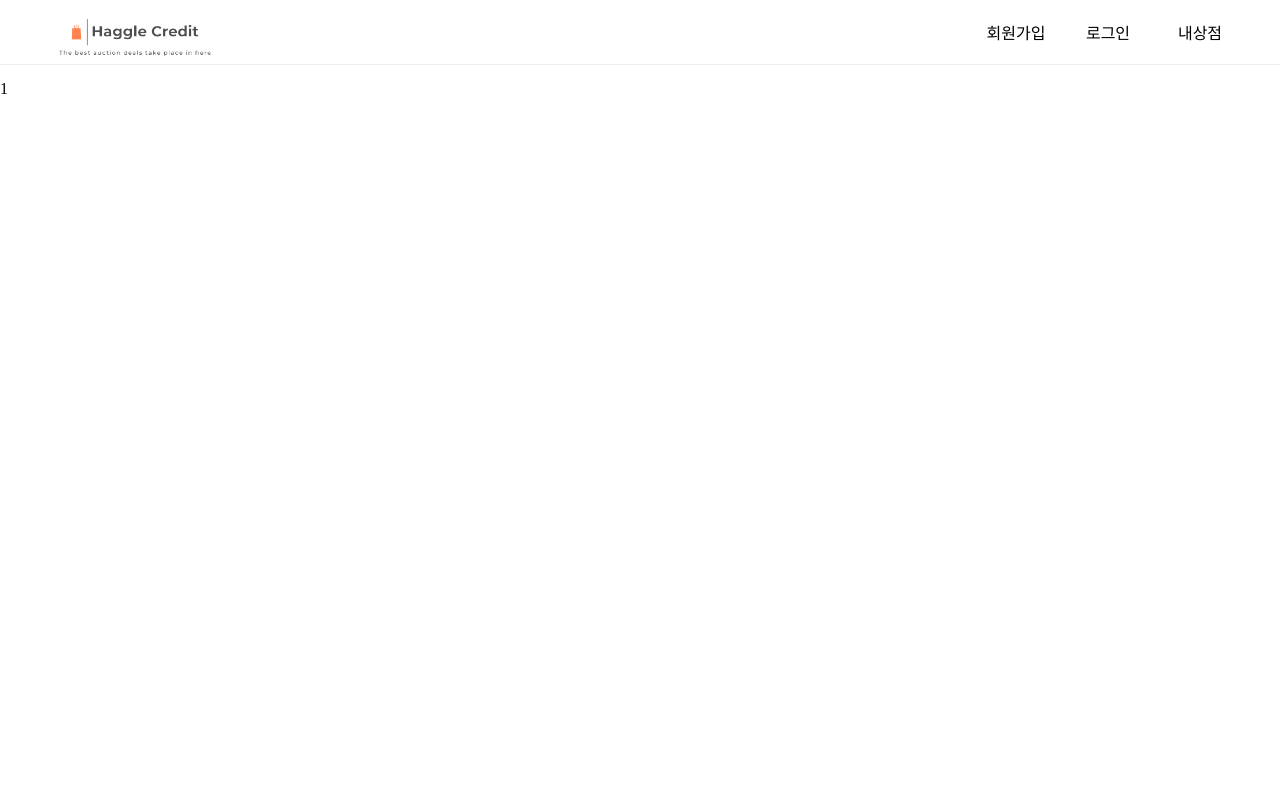
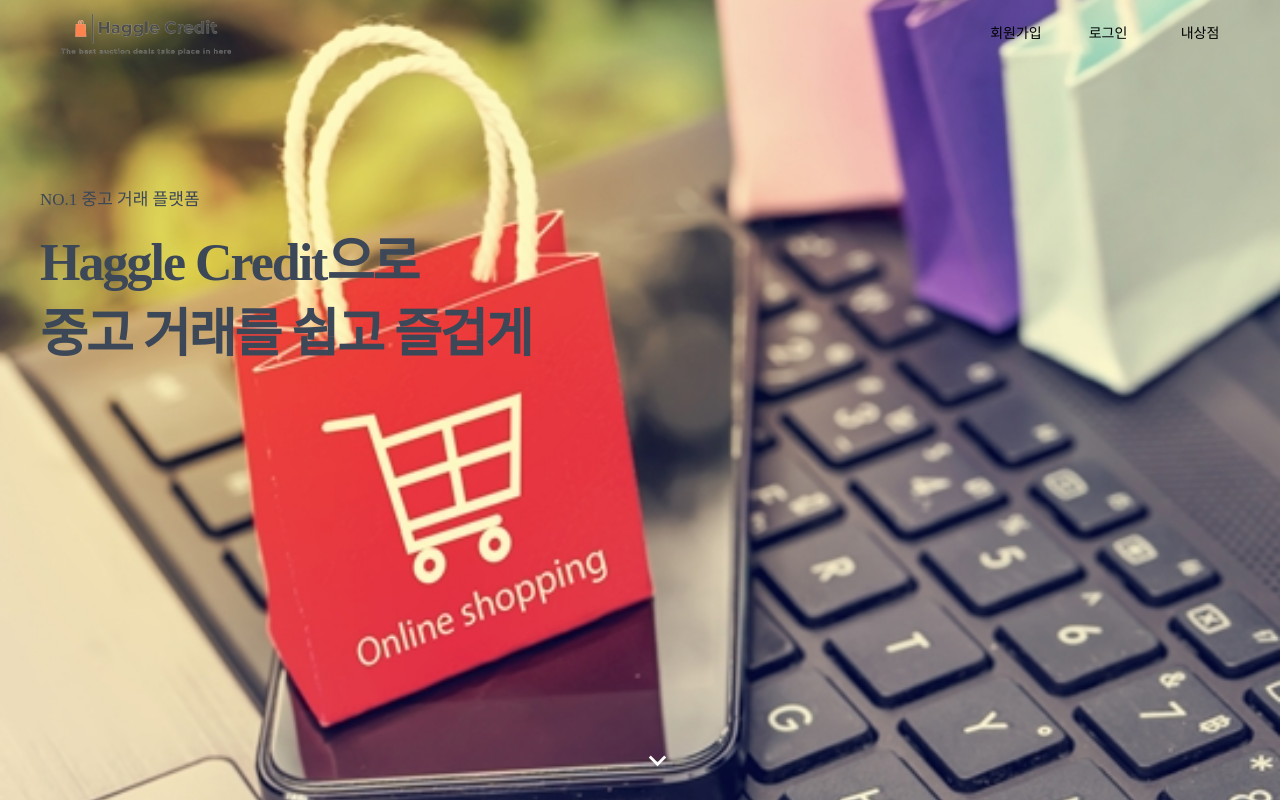
Before and after one commit to Lee-sungheon/Haggle-Credit, a React (Create React App) app in the folder frontend/: page / in a window 1280 px wide. Shown: the top 802 px of the page. Built offline with nearby package versions, Linux system fonts and the light colour scheme; the HTML template or start-up script is replaced by a standard one.

Commit message:
feat:📝description page develop

```diff
--- a/frontend/src/App.tsx
+++ b/frontend/src/App.tsx
@@ -5,7 +5,7 @@ import { PersistGate } from "redux-persist/integration/react";
 import { ThemeProvider } from "styled-components";
 import store from "./common/store";
 import Header from "./components/navigation/Header";
-import Home from "./page/home/Home";
+import IndexPage from "./page/home/IndexPage";
 import { theme } from "./styles/theme";
 
 const persistor = persistStore(store);
@@ -18,7 +18,7 @@ const App = () => {
           <PersistGate loading={null} persistor={persistor}>
             <Header />
             <Switch>
-              <Route exact path="/" component={Home} />
+              <Route exact path="/" component={IndexPage} />
             </Switch>
           </PersistGate>
         </Provider>
--- a/frontend/src/common/createReducer.ts
+++ b/frontend/src/common/createReducer.ts
@@ -3,6 +3,7 @@ export type Handlers<T> = {
 };
 
 export function createReducer<S>(initialState:S, handlerMap: Handlers<S>) {
+  // tslint:disable-next-line: only-arrow-functions
   return function (state: S = initialState, action: any ) {
     const handler = handlerMap[action.type];
     if (handler) return handler(state, action);
--- a/frontend/src/components/navigation/Header.tsx
+++ b/frontend/src/components/navigation/Header.tsx
@@ -1,4 +1,5 @@
 import { Link } from "react-router-dom";
+import { useEffect, useRef } from "react";
 import styled from "styled-components";
 
 const Container = styled.div`
@@ -6,12 +7,12 @@ const Container = styled.div`
   height: 64px;
   position: fixed;
   top: 0;
-  background-color: ${({ theme }) => theme.color.background};
+  /* background-color: ${({ theme }) => theme.color.background}; */
   z-index: 7;
   font-family: Spoqa Han Sans,Sans-serif;
   color: #3c4758;
   display: block;
-  border-bottom: 1px solid rgb(238, 238, 238);
+  opacity: 1;
 `;
 
 const HeaderContainer = styled.div`
@@ -27,7 +28,7 @@ const HeaderContainer = styled.div`
 
 const LogoBox = styled.div`
   visibility: visible;
-  height: 40px;
+  height: 52px;
   cursor: pointer;
   z-index: 2;
 `;
@@ -50,20 +51,42 @@ const Menu = styled.div`
 const StyledLink = styled(Link).attrs(()=>({}))`
   color: ${({ theme }) => theme.color.text};
   text-decoration: none;
+  font-size: 14px;
   :hover {
     font-weight: 900;
   }
 `;
 
 const Header = () => {
+  const navRef = useRef<HTMLDivElement>(null);
+  useEffect(() => {
+    function myFunction() {
+      if (null !== navRef.current) {
+        if (window.pageYOffset > 0) {
+          navRef.current.style.backgroundColor = "white";
+          navRef.current.style.boxShadow = "0 4px 8px 0 rgb(0 0 0 / 4%)";
+        } else {
+          navRef.current.style.backgroundColor = "inherit";
+          navRef.current.style.boxShadow = "none";
+        };
+      };
+    };
+    window.addEventListener('scroll', function() {
+      myFunction();
+    });
+    return window.removeEventListener('scroll', function() {
+      myFunction();
+    });
+  }, [navRef])
+
   return (
-    <Container>
+    <Container ref={navRef}>
       <HeaderContainer>
         <LogoBox >
           <Link to={"/home"}>
             <img
               src={"../images/logo.png"}
-              style={{ height: "52px", marginRight: "10px" }}
+              style={{ height: "58px", marginRight: "10px" }}
               alt="logo"
             />
           </Link>
--- /dev/null
+++ b/frontend/src/page/home/IndexPage.tsx
@@ -0,0 +1,140 @@
+import KeyboardArrowDownIcon from '@material-ui/icons/KeyboardArrowDown';
+import { time } from 'node:console';
+import { useEffect, useRef } from "react";
+import styled from "styled-components";
+
+const Container = styled.div`
+  width: 100%;
+  height: 100vh;
+  object-fit: cover;
+  background: url(../images/banner.jpg);
+  background-size: cover;
+  background-position: 50%;
+`;
+
+const ChevronIcon = styled(KeyboardArrowDownIcon).attrs(()=>({
+}))`
+  position: absolute;
+  bottom: 23px;
+  left: 50%;
+  color: ${({ theme }) => theme.color.background};
+  width: 32px;
+  height: 32px;
+  transform: translate3d(-50%,0,0);
+  cursor: pointer;
+  animation-name: move;
+  animation-duration: 1s;
+  animation-iteration-count: infinite;
+  @keyframes move {
+    from {
+    }
+    to {
+      bottom: 15px;
+    }
+  }
+`;
+
+const ContentBox = styled.div`
+  position: absolute;
+  left: 40px;
+  top: 168px;
+`;
+
+const SubText = styled.p`
+  font-size: 17px;
+  font-weight: 500;
+  color: ${({ theme }) => theme.color.grey_text};
+  animation-duration: .8s;
+  animation-name: move;
+  animation-fill-mode: forwards;
+  opacity: 0;
+  @keyframes move {
+    from {
+      transform: translate3d(0,20px,0)
+    }
+    to {
+      transform: translate3d(0,0,0);
+      opacity: 1
+    }
+  }
+`;
+
+const MainText = styled.h2`
+  font-size: 52px;
+  margin: 0;
+  line-height: 72px;
+  font-weight: 700;
+  letter-spacing: -2px;
+  color: ${({ theme }) => theme.color.grey_text};
+  animation-duration: .8s;
+  animation-delay: .15s;
+  animation-name: move;
+  animation-fill-mode: forwards;
+  opacity: 0;
+  @keyframes move {
+    from {
+      transform: translate3d(0,20px,0)
+    }
+    to {
+      transform: translate3d(0,0,0);
+      opacity: 1
+    }
+  }
+`;
+
+const AboutContainer = styled.div`
+  padding-top: 90px;
+  width: 100%;
+  height: 100vh;
+`;
+
+const AboutContent = styled.div`
+  display: none;
+`;
+
+const IndexPage = () => {
+  const aboutRef = useRef<HTMLDivElement>(null);
+  useEffect(()=>{
+    window.onbeforeunload = () => {
+      window.scrollTo(0, 0);
+    };
+    console.log("ref" + Date.now());
+    function myFunction() {
+      if (null !== aboutRef.current) {
+        if (window.pageYOffset > 100){
+          aboutRef.current.style.display = "block";
+        }
+      }
+    }
+    window.onscroll = () => {
+      myFunction();
+    };
+  }, []);
+
+  const scrollToBottom = () => {
+    window.scrollTo({top: window.innerHeight, behavior:'smooth'});
+  };
+
+  return (
+    <>
+      <Container>
+        <ChevronIcon style={{ fontSize: 35 }} onClick={scrollToBottom} />
+        <ContentBox >
+          <SubText>NO.1 중고 거래 플랫폼</SubText>
+          <MainText> Haggle Credit으로 <br/> 중고 거래를 쉽고 즐겁게 </MainText>
+        </ContentBox>
+      </Container>
+      <AboutContainer>
+        <AboutContent ref={aboutRef}>
+          <MainText style={{textAlign: 'center'}}> Haggle Credit은 </MainText>
+          <SubText style={{textAlign: 'center'}}>
+            <br />경매 시스템을 기반으로 소비자와 판매자의 연결고리<br />
+            역할을 하고 있는 중고거래의 필수템, <span style={{'fontWeight': 700}}>압도적 1위</span><br />
+            <span style={{'fontWeight': 700}}>플랫폼</span>입니다.
+          </SubText>
+        </AboutContent>
+      </AboutContainer>
+    </>
+  );
+};
+export default IndexPage;
--- a/frontend/src/styles/styled.d.ts
+++ b/frontend/src/styles/styled.d.ts
@@ -6,6 +6,7 @@ declare module "styled-components" {
       main: string;
       text: string;
       background: string;
+      grey_text: string;
     };
   }
 }
--- a/frontend/src/styles/theme.ts
+++ b/frontend/src/styles/theme.ts
@@ -5,6 +5,7 @@ const theme: DefaultTheme = {
     main: "#1c1f25",
     text: "#000",
     background: "#fff",
+    grey_text: "#3c4758",
   },
 };
 
```
Also changed, not shown: frontend/public/images/banner.jpg (added), 1 other file (tests, documents, lock files or other folders).
